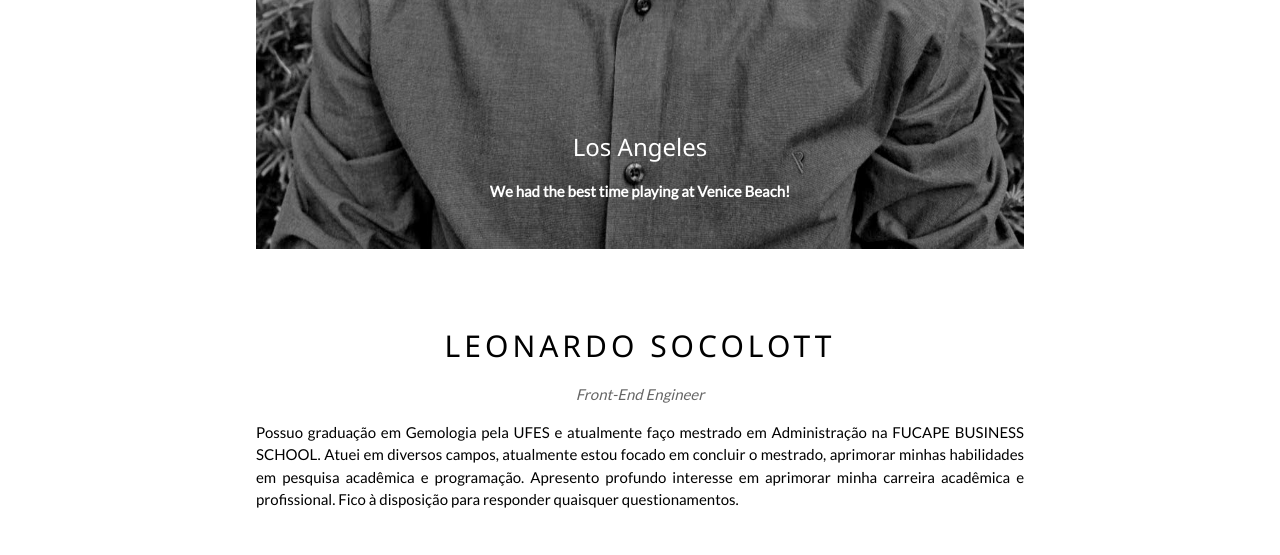
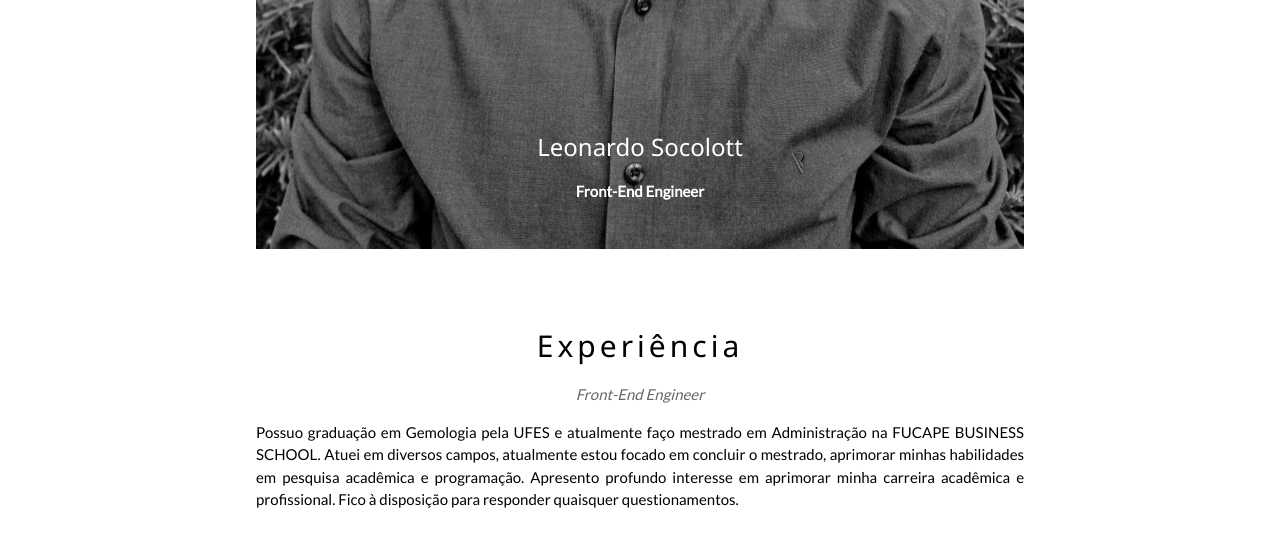
Before and after one commit to codelsa/codelsa.github.io, a plain HTML site: page index.html in a window 1280 px wide. Shown: the part 640-1195 px from the top of the page. Drawn offline with nearby package versions, Linux system fonts and the light colour scheme.

Commit message:
Update index.html

```diff
--- a/index.html
+++ b/index.html
@@ -47,8 +47,8 @@ body {font-family: "Lato", sans-serif}
   <div class="mySlides w3-display-container w3-center">
     <img src="aa.jpeg" style="width:60%">
     <div class="w3-display-bottommiddle w3-container w3-text-white w3-padding-32 w3-hide-small">
-      <h3>Los Angeles</h3>
-      <p><b>We had the best time playing at Venice Beach!</b></p>
+      <h3>Leonardo Socolott</h3>
+      <p><b>Front-End Engineer</b></p>
     </div>
   </div>
 
@@ -56,7 +56,7 @@ body {font-family: "Lato", sans-serif}
 
   <!-- The Band Section -->
   <div class="w3-container w3-content w3-center w3-padding-64" style="max-width:800px" id="band">
-    <h2 class="w3-wide">LEONARDO SOCOLOTT</h2>
+    <h2 class="w3-wide">Experiência</h2>
     <p class="w3-opacity"><i>Front-End Engineer</i></p>
     <p class="w3-justify">Possuo graduação em Gemologia pela UFES e atualmente faço mestrado em Administração na FUCAPE BUSINESS SCHOOL. Atuei em diversos campos, atualmente estou focado em concluir o mestrado, aprimorar minhas habilidades em pesquisa acadêmica e programação. Apresento profundo interesse em aprimorar minha carreira acadêmica e profissional. Fico à disposição para responder quaisquer questionamentos.
     </p>
```
